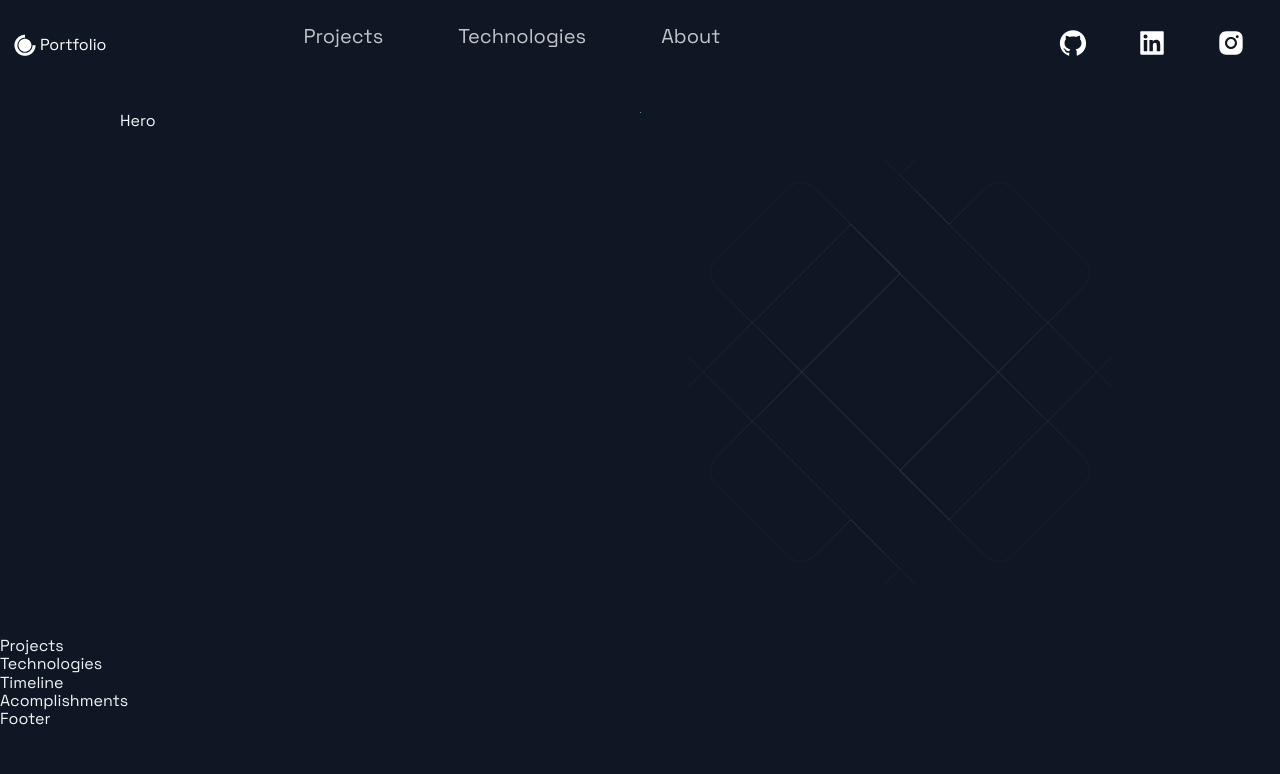
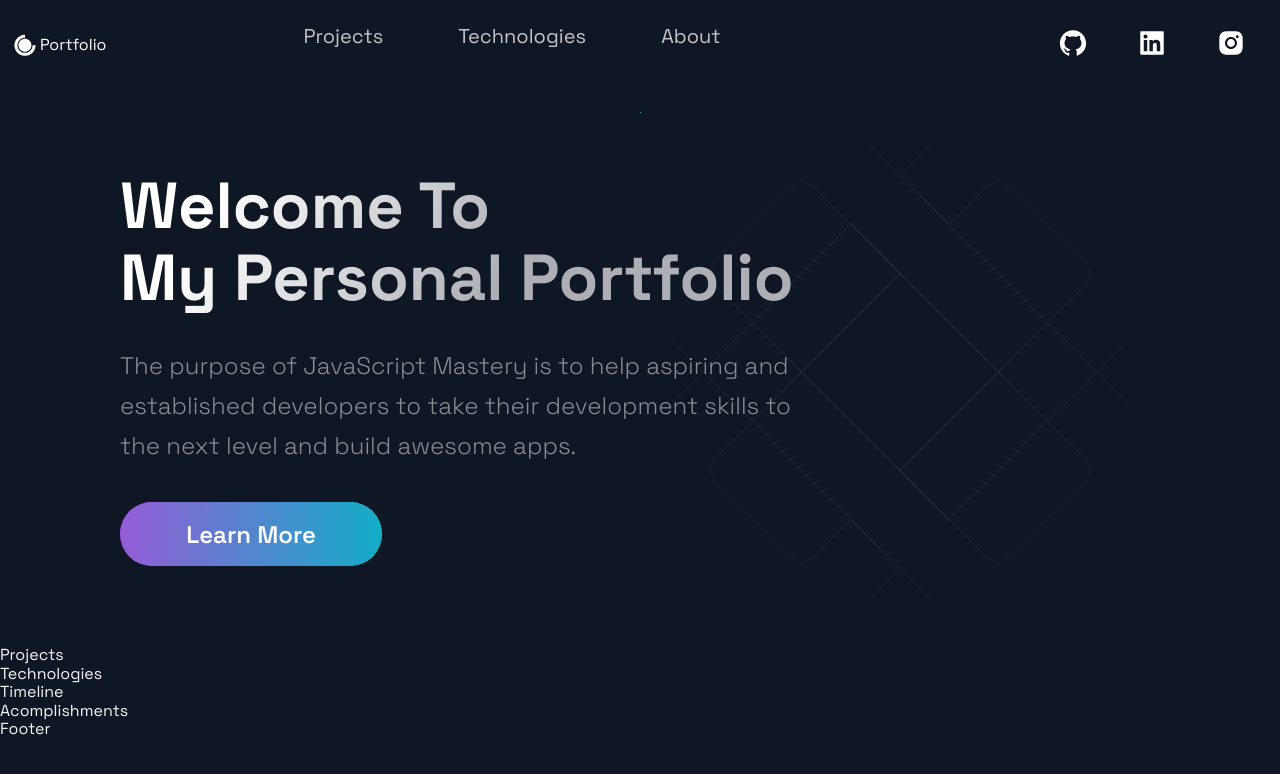
Before and after one commit to mikey4code/Portfolio-Website, a Next.js app: page / in a window 1280 px wide. Shown: the top 774 px of the page. Built offline with nearby package versions, Linux system fonts and the light colour scheme.

Commit message:
Update Hero.js

```diff
--- a/src/components/Hero/Hero.js
+++ b/src/components/Hero/Hero.js
@@ -5,9 +5,18 @@
 import { LeftSection } from './HeroStyles';
 
 const Hero = (props) => (
-  <div>
-    Hero
-  </div>
+  <Section row nopadding>
+  <LeftSection>
+    <SectionTitle main center>
+      Welcome To <br />
+      My Personal Portfolio
+    </SectionTitle>
+    <SectionText>
+    The purpose of JavaScript Mastery is to help aspiring and established developers to take their development skills to the next level and build awesome apps.
+    </SectionText>
+    <Button onClick={props.handleClick}>Learn More</Button>
+  </LeftSection>
+</Section>
 );
 
 export default Hero;
```
